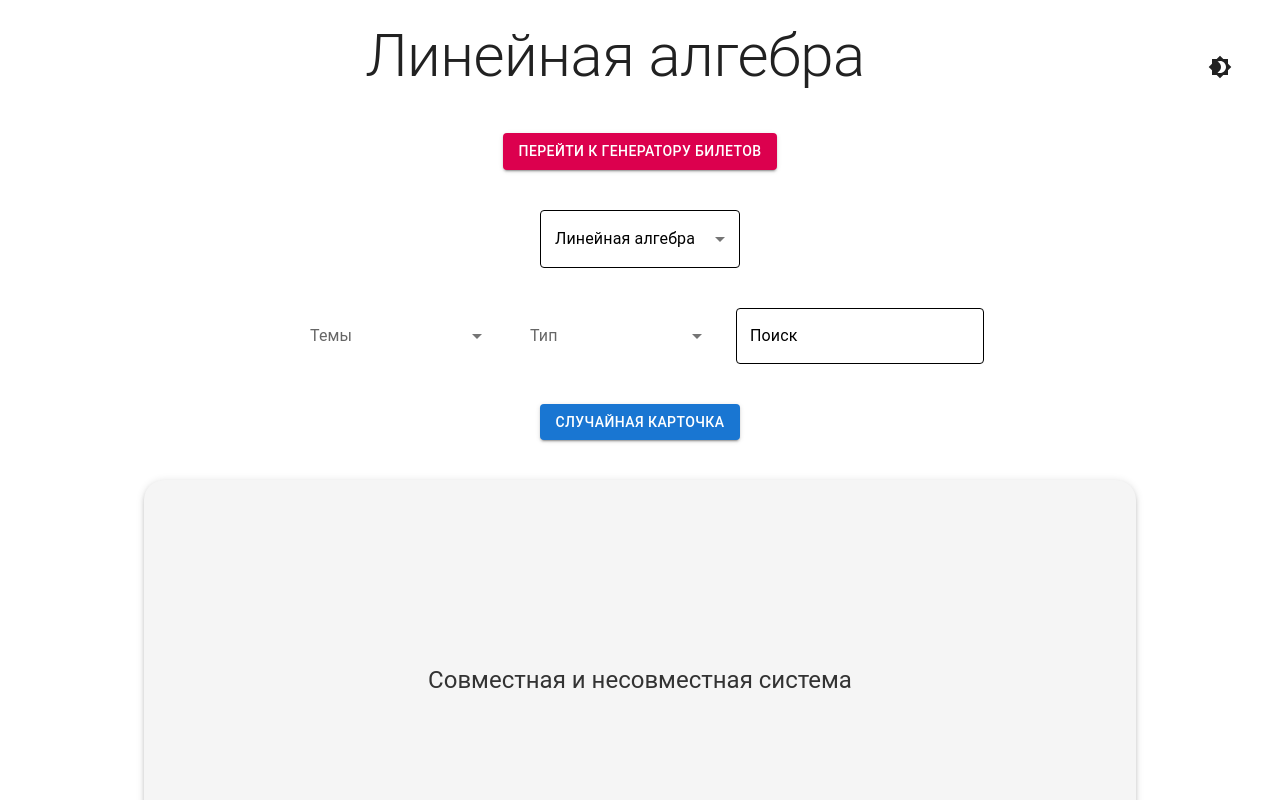
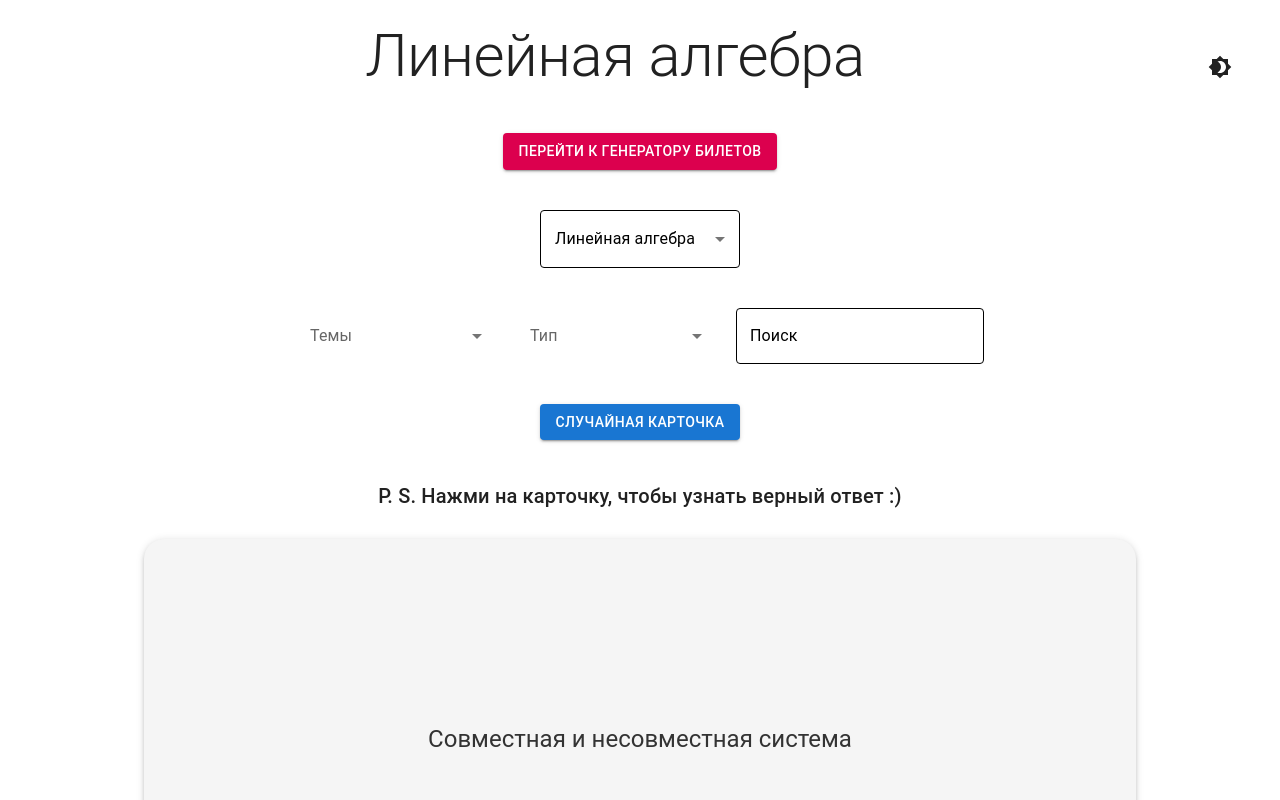
Before and after one commit to renat2006/cards-mem, a React (Vite) app: page / in a window 1280 px wide. Shown: the top 800 px of the page. Built offline with nearby package versions, Linux system fonts and the light colour scheme.

Commit message:
Added Info

```diff
--- a/src/App.jsx
+++ b/src/App.jsx
@@ -314,7 +314,9 @@ const App = () => {
                                             Случайная карточка
                                         </Button>
                                     </Box>
-
+                                    <Typography variant="h6" gutterBottom align="center" sx={{ flexGrow: 1 }}>
+                                       P. S. Нажми на карточку, чтобы узнать верный ответ :)
+                                    </Typography>
                                     {/* Отображение карточки */}
                                     <CardViewer
                                         card={filteredCards[currentCardIndex]}
```
